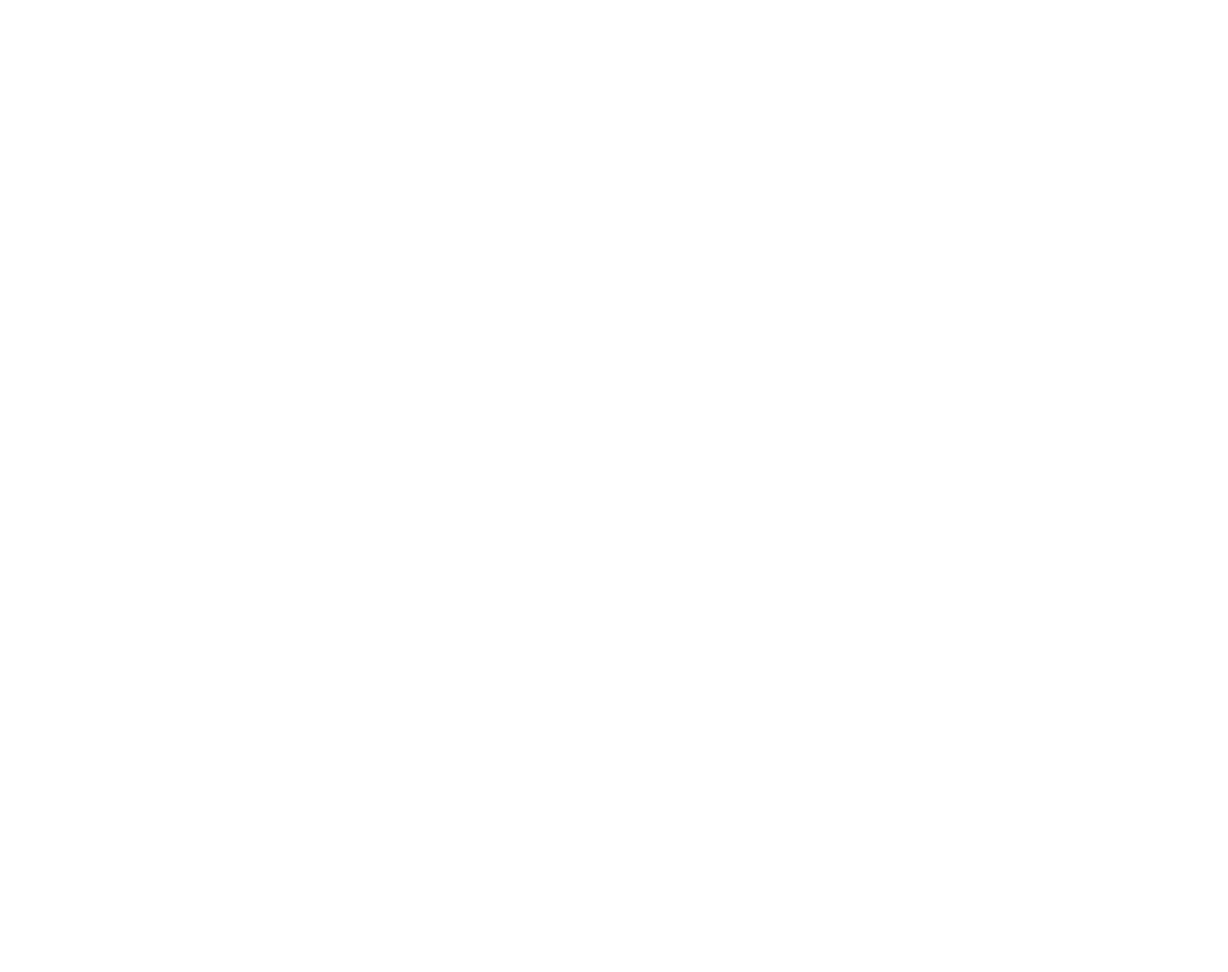
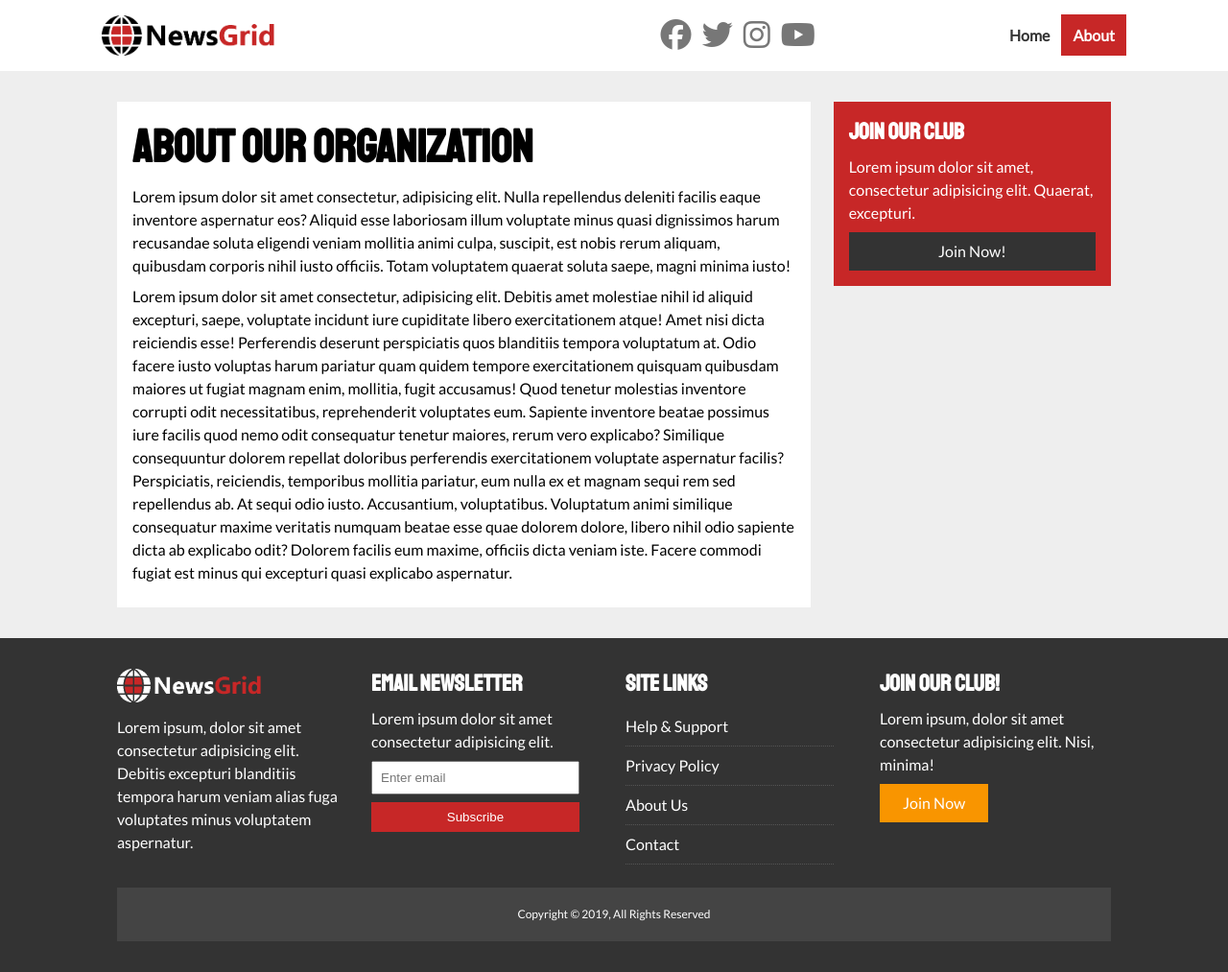
Before and after one commit to devin-shields/NewsGrid, a plain HTML site: page about.html in a window 1280 px wide. Shown: the whole page at 96% size. Before the commit the page ends 800 px from the top, so only its background shows below. Drawn offline with Linux system fonts and the light colour scheme.

Commit message:
Finished About and Article pages.

```diff
--- a/about.html
+++ b/about.html
@@ -0,0 +1,91 @@
+<!DOCTYPE html>
+<html lang="en">
+<head>
+    <meta charset="UTF-8">
+    <meta name="viewport" content="width=device-width, initial-scale=1.0">
+    <meta http-equiv="X-UA-Compatible" content="ie=edge">
+    <script src="https://kit.fontawesome.com/95ffb33077.js" crossorigin="anonymous"></script>
+    <link href="https://fonts.googleapis.com/css?family=Lato|Staatliches&display=swap" rel="stylesheet">
+    <link rel="shortcut icon" type="image/x-icon" href="favicon.ico">
+    <link rel="stylesheet" href="css/style.css">
+    <link rel="stylesheet" media=" screen and (max-width: 770px) href="css/mobile.css">
+    <title>NewsGrid | About</title>
+</head>
+
+<body>
+    <nav class="main-nav">
+        <div class="container">
+            <img src="img/logo.png" alt="NewsGrid logo" class="logo">
+            <div class="social">
+                <a href="http://facebook.com" target="_blank"><i class="fab fa-facebook fa-2x"></i></a>
+                <a href="http://twitter.com" target="_blank"><i class="fab fa-twitter fa-2x"></i></a>
+                <a href="http://instagram.com" target="_blank"><i class="fab fa-instagram fa-2x"></i></a>
+                <a href="http://youtube.com" target="_blank"><i class="fab fa-youtube fa-2x"></i></a>
+            </div>
+            <ul>
+                <li><a href="index.html" >Home</a></li>
+                <li><a href="about.html" class="current">About</a></li>
+            </ul>
+        </div>
+    </nav>
+
+    <section id="about">
+        <div class="container">
+            <div class="page-container">
+                <article class="card">
+                    <h1 class="big-head">About Our Organization</h1>
+                    <p>
+                        Lorem ipsum dolor sit amet consectetur, adipisicing elit. Nulla repellendus deleniti facilis eaque inventore aspernatur eos? Aliquid esse laboriosam illum voluptate minus quasi dignissimos harum recusandae soluta eligendi veniam mollitia animi culpa, suscipit, est nobis rerum aliquam, quibusdam corporis nihil iusto officiis. Totam voluptatem quaerat soluta saepe, magni minima iusto!
+                    </p>
+                    <p>
+                        Lorem ipsum dolor sit amet consectetur, adipisicing elit. Debitis amet molestiae nihil id aliquid excepturi, saepe, voluptate incidunt iure cupiditate libero exercitationem atque! Amet nisi dicta reiciendis esse! Perferendis deserunt perspiciatis quos blanditiis tempora voluptatum at. Odio facere iusto voluptas harum pariatur quam quidem tempore exercitationem quisquam quibusdam maiores ut fugiat magnam enim, mollitia, fugit accusamus! Quod tenetur molestias inventore corrupti odit necessitatibus, reprehenderit voluptates eum. Sapiente inventore beatae possimus iure facilis quod nemo odit consequatur tenetur maiores, rerum vero explicabo? Similique consequuntur dolorem repellat doloribus perferendis exercitationem voluptate aspernatur facilis? Perspiciatis, reiciendis, temporibus mollitia pariatur, eum nulla ex et magnam sequi rem sed repellendus ab. At sequi odio iusto. Accusantium, voluptatibus. Voluptatum animi similique consequatur maxime veritatis numquam beatae esse quae dolorem dolore, libero nihil odio sapiente dicta ab explicabo odit? Dolorem facilis eum maxime, officiis dicta veniam iste. Facere commodi fugiat est minus qui excepturi quasi explicabo aspernatur.
+                    </p>
+                </article>
+                <aside class="card bg-primary">
+                    <h2>Join Our Club</h2>
+                    <p>Lorem ipsum dolor sit amet, consectetur adipisicing elit. Quaerat, excepturi.</p>
+                    <a href="#" class="btn btn-dark btn-block">Join Now!</a>
+                </aside>
+            </div>
+        </div>
+    </section>
+
+
+    <!-- Footer -->
+    <footer id="main-footer" class="py-2">
+        <div class="container footer-container">
+            <div>
+                <img src="img/logo_light.png" alt="">
+                <p>Lorem ipsum, dolor sit amet consectetur adipisicing elit. Debitis excepturi blanditiis tempora harum veniam alias fuga voluptates minus voluptatem aspernatur.</p>
+            </div>
+            <div>
+                <h2>Email Newsletter</h2>
+                <p>Lorem ipsum dolor sit amet consectetur adipisicing elit.</p>
+                <form>
+                    <input type="email" placeholder="Enter email">
+                    <input type="submit" value="Subscribe" class="btn btn-primary">
+                </form>
+            </div>
+            <div>
+                <h2>Site Links</h2>
+                <ul class="list">
+                    <li><a href="#">Help & Support</a></li>
+                    <li><a href="#">Privacy Policy</a></li>
+                    <li><a href="#">About Us</a></li>
+                    <li><a href="#">Contact</a></li>
+                </ul>
+            </div>
+            <div>
+                <h2>Join Our Club!</h2>
+                <p>Lorem ipsum, dolor sit amet consectetur adipisicing elit. Nisi, minima!</p>
+                <a href="#" class="btn btn-secondary">Join Now</a>
+            </div>
+            <div>
+                <p>
+                    Copyright &copy; 2019, All Rights Reserved
+                </p>
+            </div>
+        </div>
+    </footer>
+</body>
+</html>
--- a/css/mobile.css
+++ b/css/mobile.css
@@ -0,0 +1,16 @@
+/* Navigation */
+
+.main-nav .social {
+    display: none;
+
+}
+
+.main-nav .container {
+    grid-template-columns: 1fr;
+    grid-gap: 1.2rem;
+}
+
+.main-nav ul,
+.main-nav .logo {
+    justify-self: center;
+}
--- a/css/style.css
+++ b/css/style.css
@@ -1,7 +1,7 @@
 :root {
     --primary-color: #c72727;
     --secondary-color: #f99500;
-    --light-color: #ddd;
+    --light-color: #eee;
     --dark-color: #333;
     --max-width: 1100px;
 }
@@ -24,6 +24,10 @@ body {
     background: var(--light-color);
 }
 
+p {
+    margin: .5rem 0;
+}
+
 a {
     color: var(--dark-color);
     text-decoration: none;
@@ -41,6 +45,10 @@ h1, h2, h3, h4, h5, h6 {
     font-family: 'Staatliches', cursive;
     line-height: 1.3;
     margin-bottom: .55rem;
+}
+
+.big-head {
+    font-size: 3rem;
 }
 
 .container {
@@ -127,6 +135,27 @@ h1, h2, h3, h4, h5, h6 {
 .p-1 { padding: 1.5rem }
 .p-2 { padding: 2rem }
 .p-3 { padding: 3rem }
+
+.list li {
+    width: 90%;
+    padding: .5rem 0;
+    border-bottom: dotted 1px #555;
+}
+
+.list li a:hover {
+    color: var(--primary-color) !important;
+}
+
+.page-container {
+    display: grid;
+    grid-template-columns: 5fr 2fr;
+    margin: 2rem 0;
+    grid-gap: 1.5rem;
+}
+
+.page-container > *:first-child {
+    grid-row: 1 / span 6;
+}
 
 /* Navigation */
 .main-nav {
@@ -219,7 +248,7 @@ h1, h2, h3, h4, h5, h6 {
     grid-gap: 1rem;
 }
 
-.card:first-child {
+#home-articles .card:first-child {
     display: grid;
     grid-template-columns: repeat(2, 1fr);
     grid-gap: 1rem;
@@ -227,10 +256,60 @@ h1, h2, h3, h4, h5, h6 {
     grid-column: 1 / span 2;
 }
 
-.card:last-child {
+#home-articles .card:last-child {
     display: grid;
     grid-template-columns: repeat(2, 1fr);
     grid-gap: 1rem;
     align-items: center;
     grid-column: 2 / span 2;
 }
+
+/* Article */
+
+#article .meta {
+    display: flex;
+    justify-content: space-between;
+    align-items: center;
+    background: #eee;
+    padding: .5rem;
+}
+
+#article .category {
+    margin-top: .6rem;
+}
+
+/* Footer */
+
+#main-footer {
+    background: var(--dark-color);
+    color: #fff;
+    </h3>
+}
+
+#main-footer img {
+    width: 150px;
+}
+
+#main-footer a {
+    color: #fff;
+}
+
+#main-footer .footer-container {
+    display: grid;
+    grid-template-columns: repeat(4, 1fr);
+    grid-gap: 1.5rem;
+}
+
+#main-footer .footer-container > *:last-child {
+    background: #444;
+    grid-column: 1 / span 4;
+    text-align: center;
+    padding: .5rem;
+    font-size: .75rem;
+}
+
+#main-footer .footer-container input {
+    width: 90%;
+    padding: .5rem;
+    margin-bottom: .5rem;
+}
```
Also changed, not shown: article.html (+109 -0 lines), index.html (+14 -5 lines).
